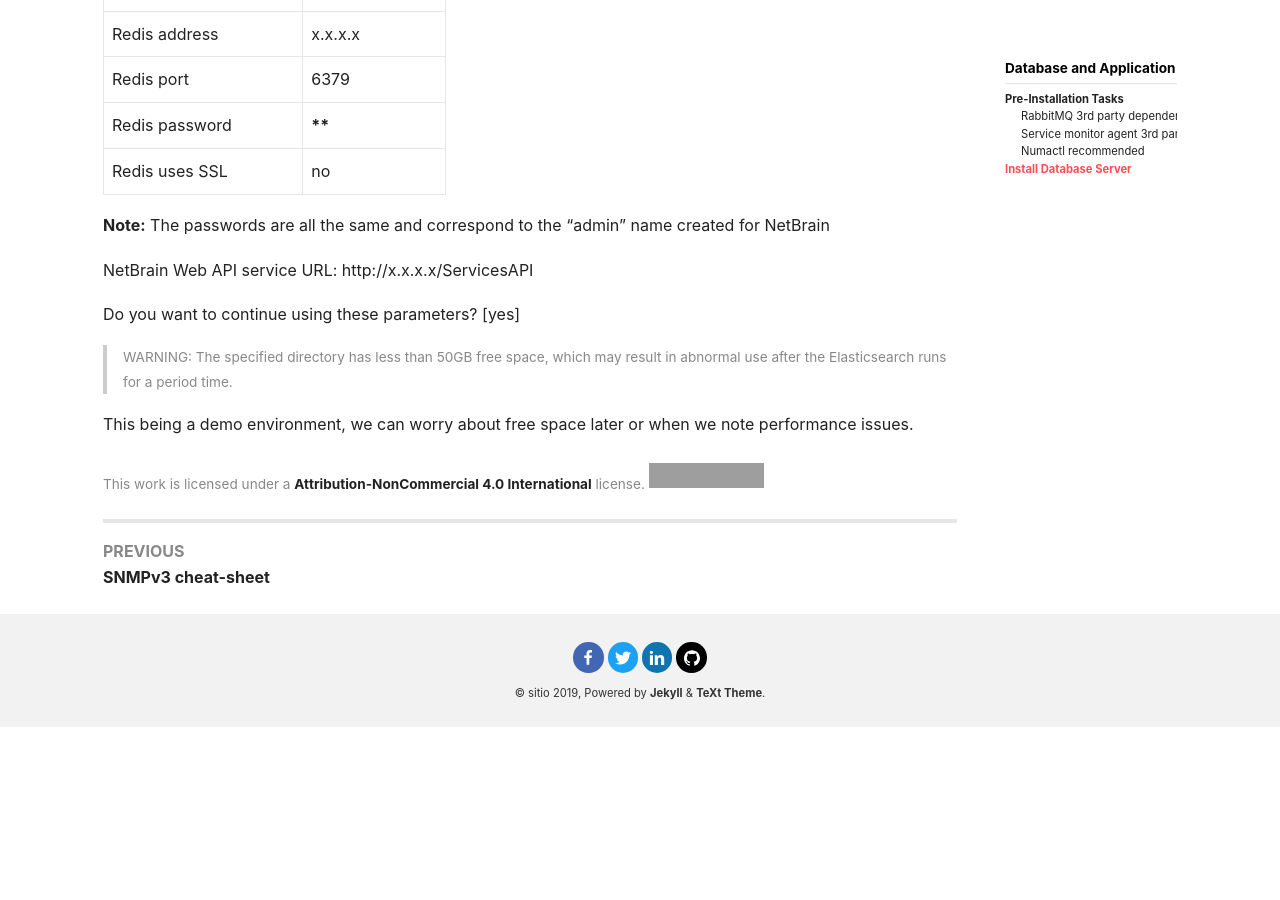
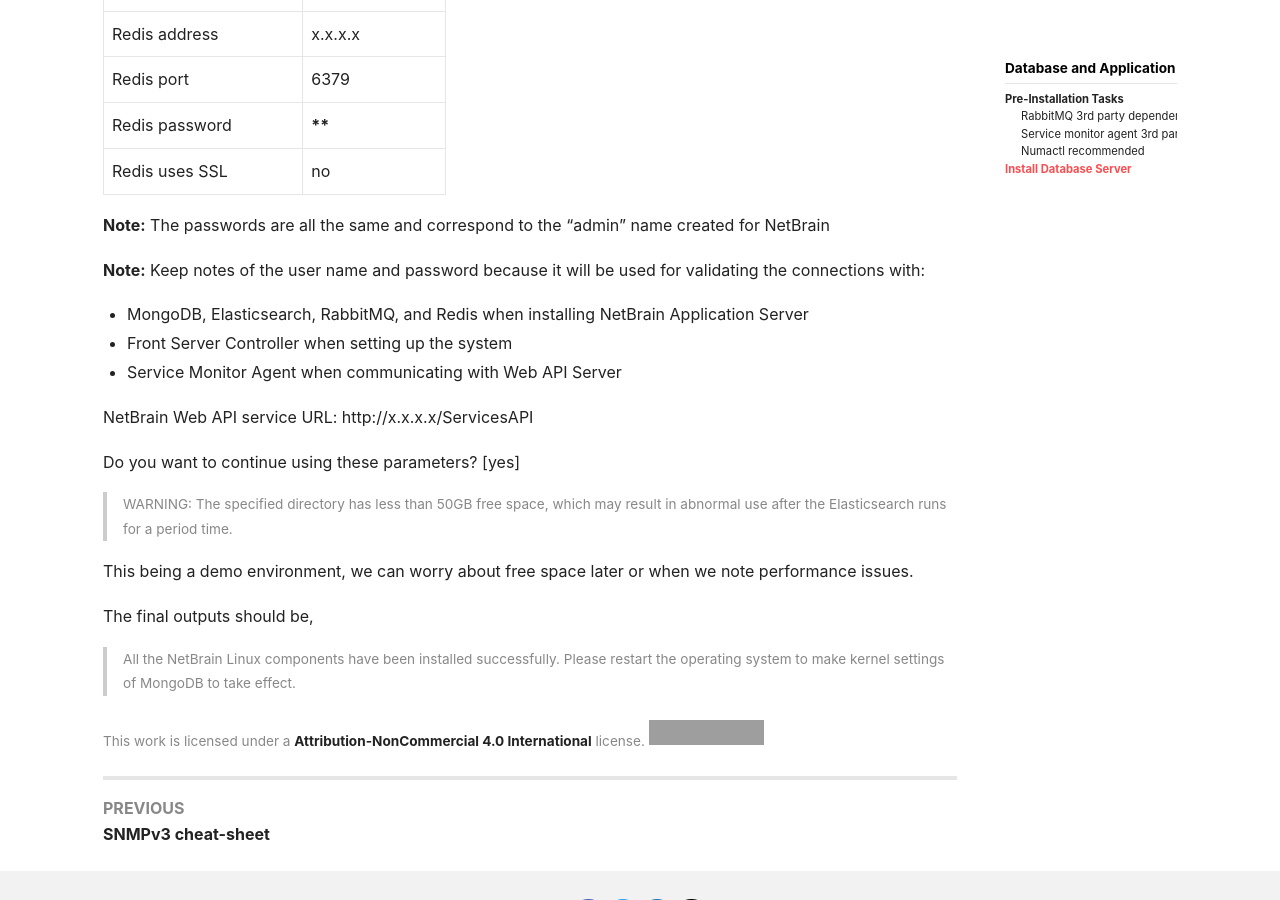
Before and after one commit to amarinjs/sitio, a Jekyll site: the page built from _posts/2019-12-12-Netbrain-all-in-two.md, in a window 1280 px wide and 900 px high, scrolled down 4373 px. Built offline with Jekyll 4.4.1, drawn with Linux system fonts in a browser that asks for light colours; nearby versions of some CDN libraries; comment, search, counter and statistics services are not loaded; before the commit the page ends 5100 px from its top, so only the background shows below that; grey boxes are pictures that could not be loaded.

Commit message:
Update 2019-12-12-Netbrain-all-in-two.md

```diff
--- a/_posts/2019-12-12-Netbrain-all-in-two.md
+++ b/_posts/2019-12-12-Netbrain-all-in-two.md
@@ -169,6 +169,11 @@
 
 **Note:** The passwords are all the same and correspond to the "admin" name created for NetBrain
 
+**Note:** Keep notes of the user name and password because it will be used for validating the connections with:
+- MongoDB, Elasticsearch, RabbitMQ, and Redis when installing NetBrain Application Server
+- Front Server Controller when setting up the system
+- Service Monitor Agent when communicating with Web API Server
+
 NetBrain Web API service URL:   http://x.x.x.x/ServicesAPI
 
 Do you want to continue using these parameters? [yes]
@@ -177,3 +182,8 @@
 > WARNING: The specified directory has less than 50GB free space, which may result in abnormal use after the Elasticsearch runs for a period time.
 
 This being a demo environment, we can worry about free space later or when we note performance issues.
+
+The final outputs should be,
+
+> All the NetBrain Linux components have been installed successfully.
+> Please restart the operating system to make kernel settings of MongoDB to take effect.
```
